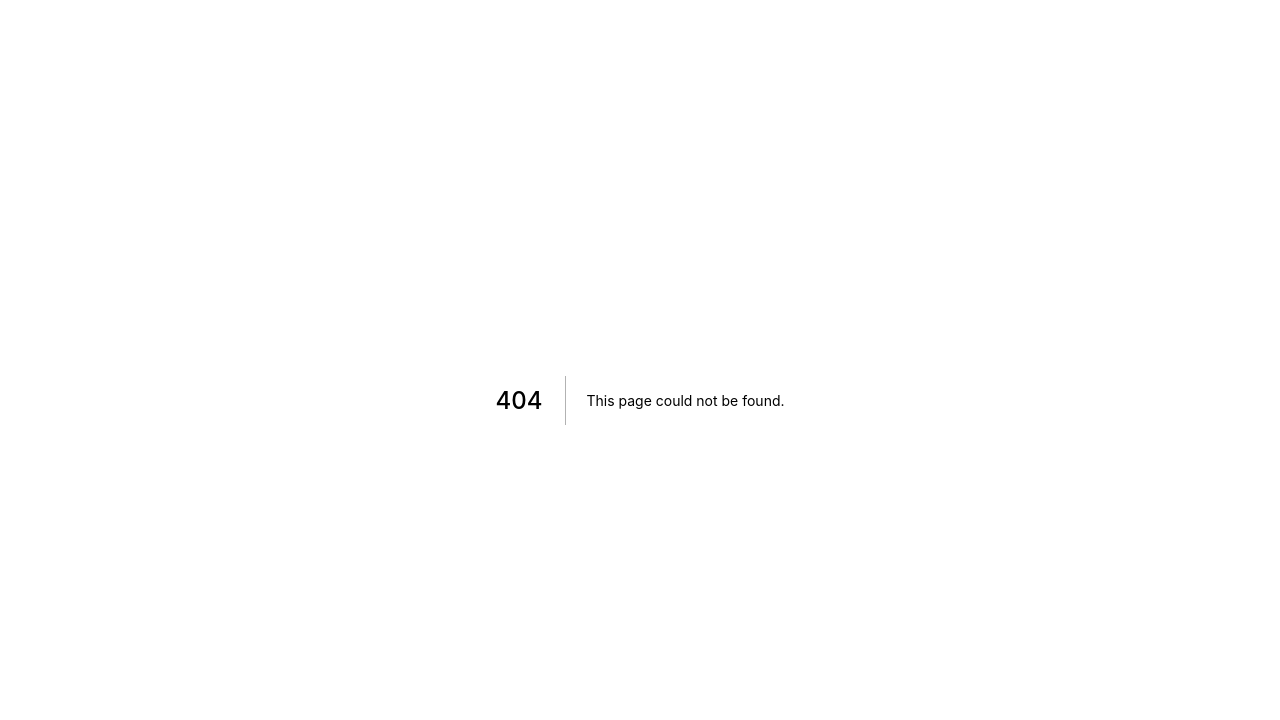
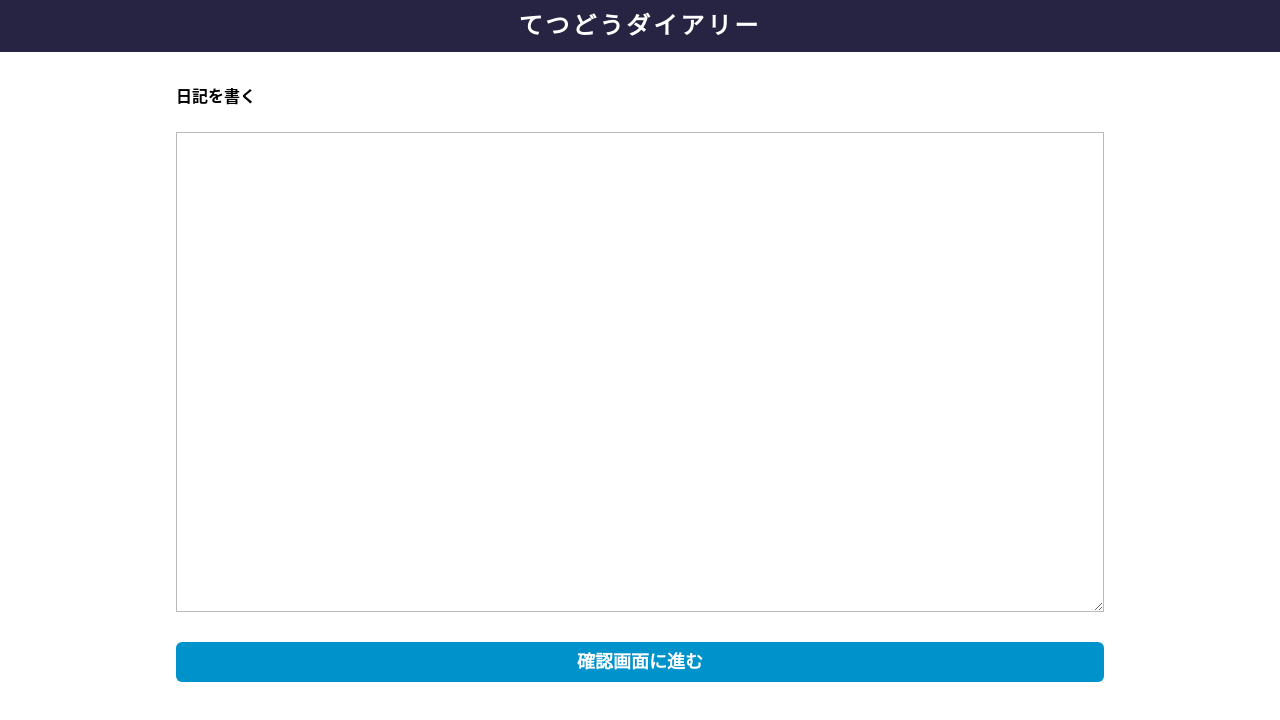
Before and after one commit to yk1979/railway-diary, a Next.js app: page /preview in a window 1280 px wide. Before the commit this address had no page. Shown: the top 720 px of the page. Built offline with nearby package versions, Linux system fonts and the light colour scheme; a web font is replaced by a local one.

Commit message:
hot reload復活させた(NextScript読まなきゃいけなかった)

```diff
--- a/src/components/EditForm.tsx
+++ b/src/components/EditForm.tsx
@@ -30,14 +30,14 @@ type Props = {
 };
 
 const EditForm = ({ className }: Props) => {
-  const [value, changeText] = useState("");
+  const [text, setText] = useState("");
   const [isEditing, setIsEditing] = useState(true);
 
   return (
     <form action="/mypage" className={className}>
       {isEditing ? (
         <>
-          <Editor value={value} onChange={e => changeText(e.target.value)} />
+          <Editor value={text} onChange={e => setText(e.target.value)} />
           <ToPreviewButton
             text="確認画面に進む"
             buttonAction={() => setIsEditing(false)}
@@ -45,7 +45,7 @@ const EditForm = ({ className }: Props) => {
         </>
       ) : (
         <>
-          <div>{value}</div>
+          <div>{text}</div>
           <SubmitButton text="投稿する" />
           <BackButton
             text="戻る"
--- a/src/pages/_document.tsx
+++ b/src/pages/_document.tsx
@@ -1,5 +1,11 @@
 import React from "react";
-import Document, { DocumentContext } from "next/document";
+import Document, {
+  DocumentContext,
+  Html,
+  Head,
+  Main,
+  NextScript
+} from "next/document";
 import { ServerStyleSheet } from "styled-components";
 
 export default class MyDocument extends Document {
@@ -30,15 +36,15 @@ export default class MyDocument extends Document {
     }
   }
 
-  // TODO コメントアウト外すとhooksがうまく動かなくなる理由を調べる
-  // render() {
-  //   return (
-  //     <Html lang="ja">
-  //       <Head />
-  //       <body>
-  //         <Main />
-  //       </body>
-  //     </Html>
-  //   );
-  // }
+  render() {
+    return (
+      <Html lang="ja">
+        <Head />
+        <body>
+          <Main />
+          <NextScript />
+        </body>
+      </Html>
+    );
+  }
 }
--- /dev/null
+++ b/src/pages/preview.tsx
@@ -0,0 +1,20 @@
+import React from "react";
+import { NextPage } from "next";
+import styled from "styled-components";
+import Layout from "../components/Layout";
+import EditForm from "../components/EditForm";
+
+const StyledEditForm = styled(EditForm)`
+  margin-top: 24px;
+`;
+
+const Preview: NextPage = () => {
+  return (
+    <Layout>
+      <h1>日記を書く</h1>
+      <StyledEditForm />
+    </Layout>
+  );
+};
+
+export default Preview;
```
